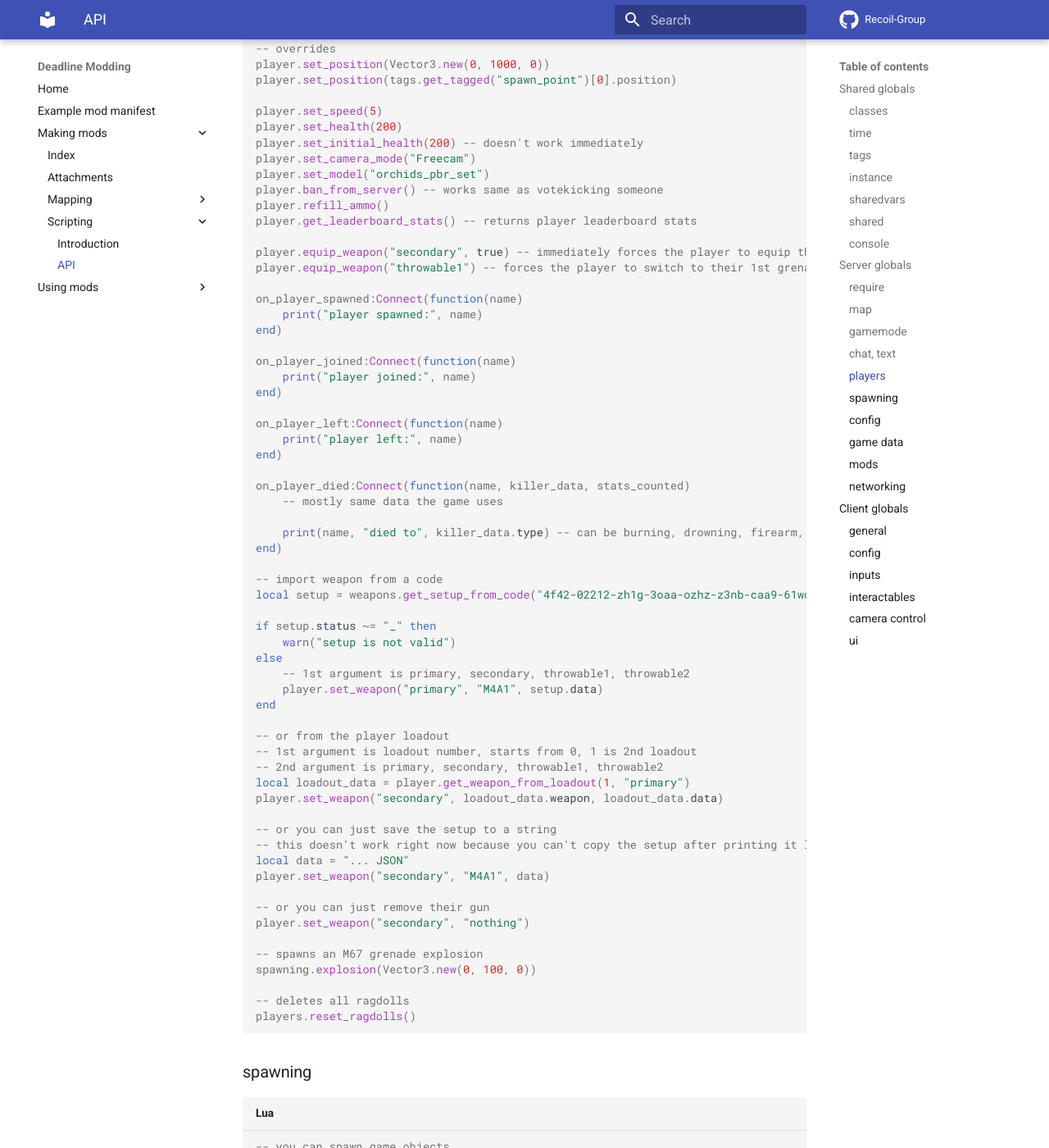
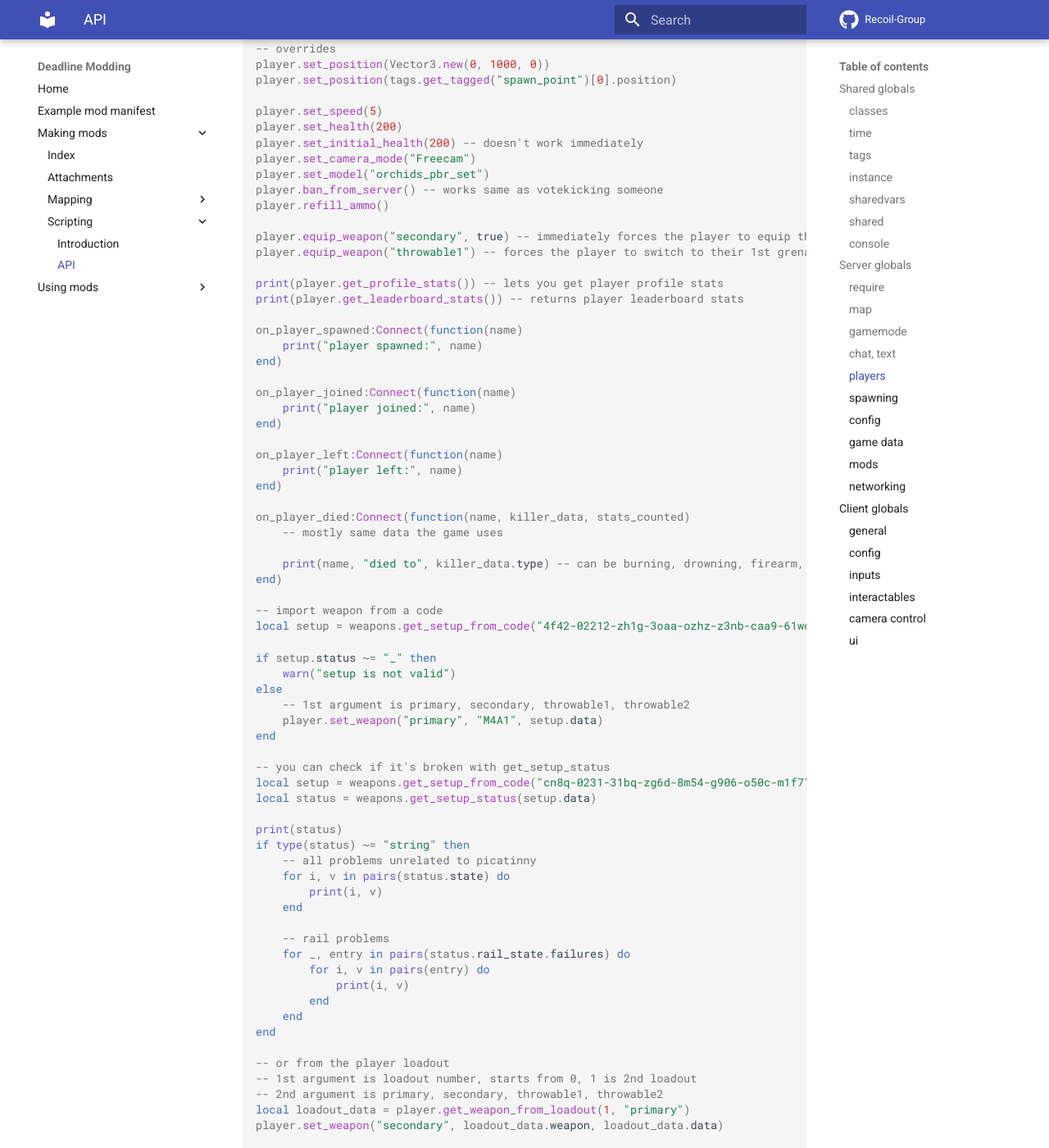
Before and after one commit to recoil-group/deadline-insitux-core-scripts, an MkDocs documentation site: the page built from docs/making-mods/scripting/api.md, in a window 1280 px wide and 1400 px high, scrolled down 5638 px. Shown: the whole window at 82% size. Built offline with MkDocs 1.6.1 and Material for MkDocs 9.7.7, drawn with Linux system fonts in a browser that asks for light colours; some of the changed text lies outside the part shown.

Commit message:
document insitux improvements

````diff
--- a/docs/making-mods/scripting/api.md
+++ b/docs/making-mods/scripting/api.md
@@ -284,10 +284,12 @@
 player.set_model("orchids_pbr_set")
 player.ban_from_server() -- works same as votekicking someone
 player.refill_ammo()
-player.get_leaderboard_stats() -- returns player leaderboard stats
 
 player.equip_weapon("secondary", true) -- immediately forces the player to equip their secondary
 player.equip_weapon("throwable1") -- forces the player to switch to their 1st grenade
+
+print(player.get_profile_stats()) -- lets you get player profile stats
+print(player.get_leaderboard_stats()) -- returns player leaderboard stats
 
 on_player_spawned:Connect(function(name)
 	print("player spawned:", name)
@@ -315,6 +317,25 @@
 else
 	-- 1st argument is primary, secondary, throwable1, throwable2
     player.set_weapon("primary", "M4A1", setup.data)
+end
+
+-- you can check if it's broken with get_setup_status
+local setup = weapons.get_setup_from_code("cn8q-0231-31bq-zg6d-8m54-g906-o50c-m1f7")
+local status = weapons.get_setup_status(setup.data)
+
+print(status)
+if type(status) ~= "string" then
+	-- all problems unrelated to picatinny
+	for i, v in pairs(status.state) do
+		print(i, v)
+	end
+
+	-- rail problems
+	for _, entry in pairs(status.rail_state.failures) do
+		for i, v in pairs(entry) do
+			print(i, v)
+		end
+	end
 end
 
 -- or from the player loadout
@@ -370,6 +391,8 @@
 map.set_map_from_config(config.maps.STUDIO_CONFIGURATION())
 
 -- these can be used with map.set_preset("name")
+-- on the client, you can modify them directly
+-- on the server, you may load new ones for players to use with modfiles
 for name, data in pairs(config.lighting_presets) do
     print(name)
 end
@@ -378,6 +401,17 @@
 for name, data in pairs(config.sound_presets) do
     print(name)
 end
+
+-- every weapon in the game
+for _, name in pairs(config.weapon_names) do
+    print(name)
+end
+
+-- every utility in the game
+for _, name in pairs(config.utility_items) do
+    print(name)
+end
+
 ```
 
 ### game data
````
